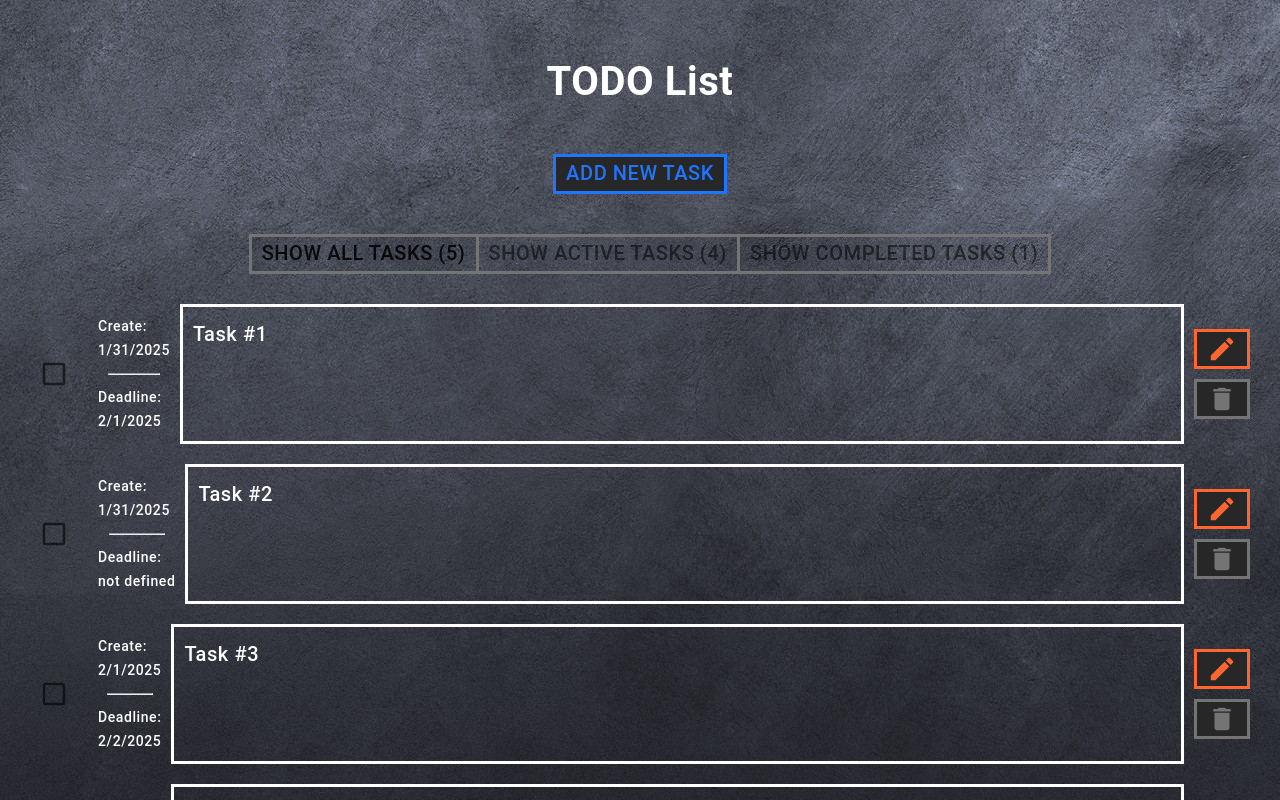
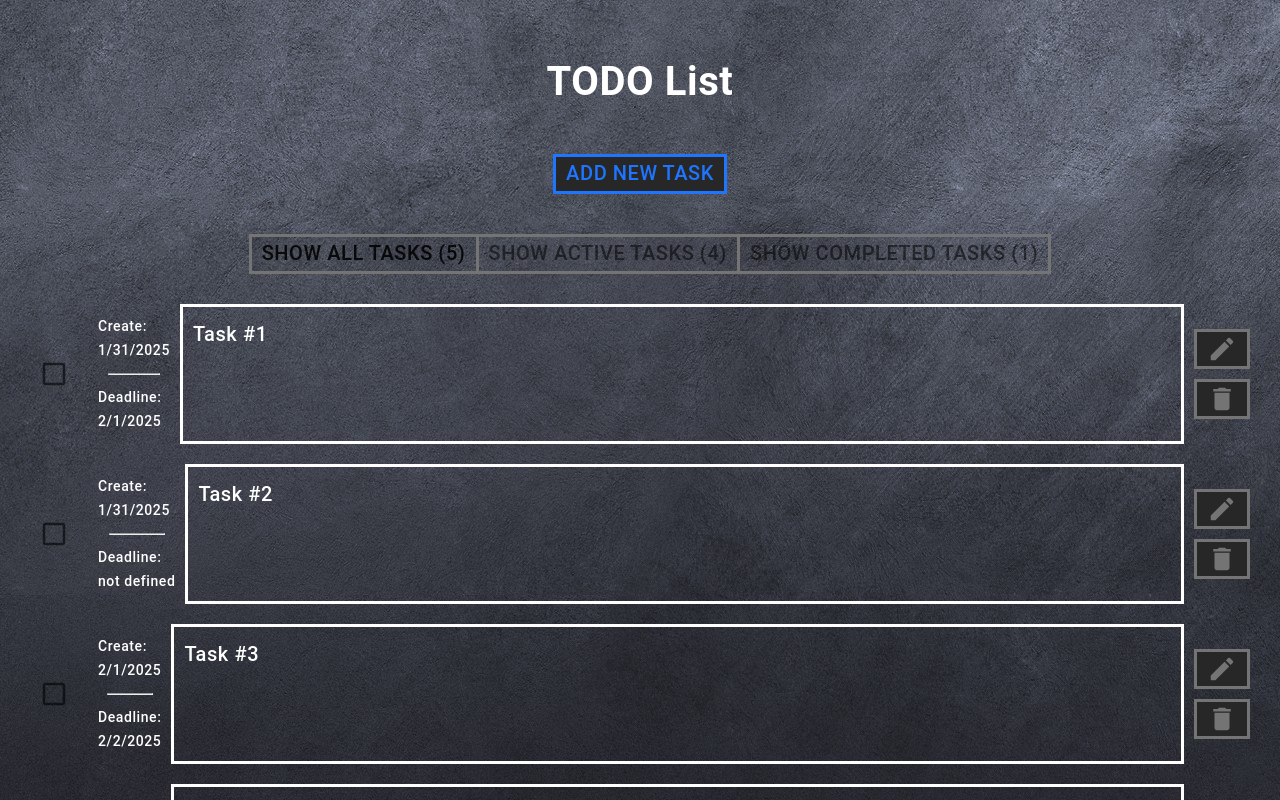
Before and after one commit to dechukor/TODO_List, a React (Vite) app: page / in a window 1280 px wide. Shown: the top 800 px of the page. Built offline with nearby package versions, Linux system fonts and the light colour scheme.

Commit message:
Завершены работы по созданию компоненты фильтра

```diff
--- a/src/app/App.tsx
+++ b/src/app/App.tsx
@@ -9,8 +9,6 @@ import { TaskType } from "../types/types.ts";
 export const App = () => {
   const [tasks, setTasks] = useState<TaskType[]>(tasksData);
 
-  console.log("Render - ", tasks);
-
   return (
     <ThemeProvider theme={theme}>
       <TodoPage tasks={tasks} setTasks={setTasks} />
--- a/src/views/AddTask/AddTask.tsx
+++ b/src/views/AddTask/AddTask.tsx
@@ -11,15 +11,12 @@ const AddTaskContainer = styled(Box)`
   display: flex;
   padding: 0.5rem;
   flex-direction: column;
-  // align-items: center;
   gap: 0.5rem;
-  // width: 100%;
 `;
 
 const ButtonContainer = styled(Box)`
   display: flex;
   justify-content: center;
-  // align-items: center;
   gap: 0.5rem;
 `;
 
--- a/src/views/Task/ShowTask.tsx
+++ b/src/views/Task/ShowTask.tsx
@@ -102,10 +102,7 @@ export const TaskShow = ({
       </>
 
       <TaskBoxButton>
-        <Button
-          sx={{ color: colors.orange, borderColor: colors.orange }}
-          onClick={() => setEditMode(true)}
-        >
+        <Button onClick={() => setEditMode(true)}>
           <EditIcon />
         </Button>
         <Button onClick={() => deleteTask(task.id)}>
```
